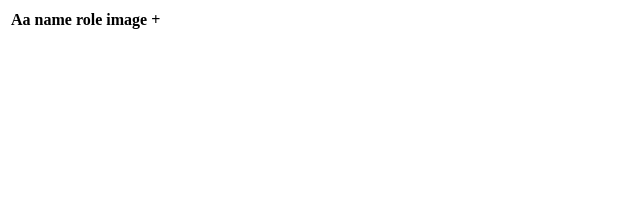
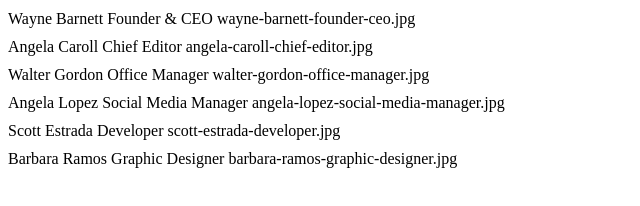
Before and after one commit to RominaMalimban/js-our-team, a plain HTML site: page index.html in a window 1280 px wide. Shown: the whole page, without its empty margins (0-640 px from the left). Drawn offline with Linux system fonts and the light colour scheme.

Commit message:
milestone 2 completato

```diff
--- a/css/style.css
+++ b/css/style.css
@@ -0,0 +1,4 @@
+.container div{
+
+    margin: 10px 0;
+}
--- a/index.html
+++ b/index.html
@@ -10,23 +10,13 @@
 </head>
 <body>
 
-    <table>
-        <thead>
-            <tr>
-                <th>Aa name</th>
-                <th>role</th>
-                <th>image</th>
-                <th>+</th>
-            </tr>
-        </thead>
 
-        <tbody>
-            <tr class="row"></tr>
-        </tbody>
+    <div class="container">
 
-    </table>
+    </div>
 
     <!-- link JavaScript -->
+    <script src="js/functions.js"></script>
     <script src="js/script.js"></script>
 </body>
 </html>
--- a/js/functions.js
+++ b/js/functions.js
@@ -0,0 +1,7 @@
+// funzione per crearmi elementi div:
+
+function createElement(){
+    let element = document.createElement("div");
+
+    return element;
+}
--- a/js/script.js
+++ b/js/script.js
@@ -44,20 +44,30 @@ const arrayTeam = [
 
 // MILESTONE 1:
 // Stampare su console, per ogni membro del team, le informazioni di nome, ruolo e la stringa della foto
+// for (let i = 0; i < arrayTeam.length; i++){
+//     let memberIesimo = arrayTeam[i];
+
+//     for(let key in memberIesimo){
+//         console.log(`${key} ${memberIesimo[key]}`);
+//     }
+// };
+
+// MILESTONE 2:
+// Stampare le stesse informazioni su DOM sottoforma di stringhe:
+let container = document.querySelector(".container");
+
 for (let i = 0; i < arrayTeam.length; i++){
     let memberIesimo = arrayTeam[i];
 
+    let newElement = createElement();
+
     for(let key in memberIesimo){
         console.log(`${key} ${memberIesimo[key]}`);
+
+        newElement.append(` ${memberIesimo[key]}`);
+        container.append(newElement);
     }
 };
-
-// MILESTONE 2:
-// Stampare le stesse informazioni su DOM sottoforma di stringhe:
-
-
-
-
 
 
 // BONUS 1:
```
